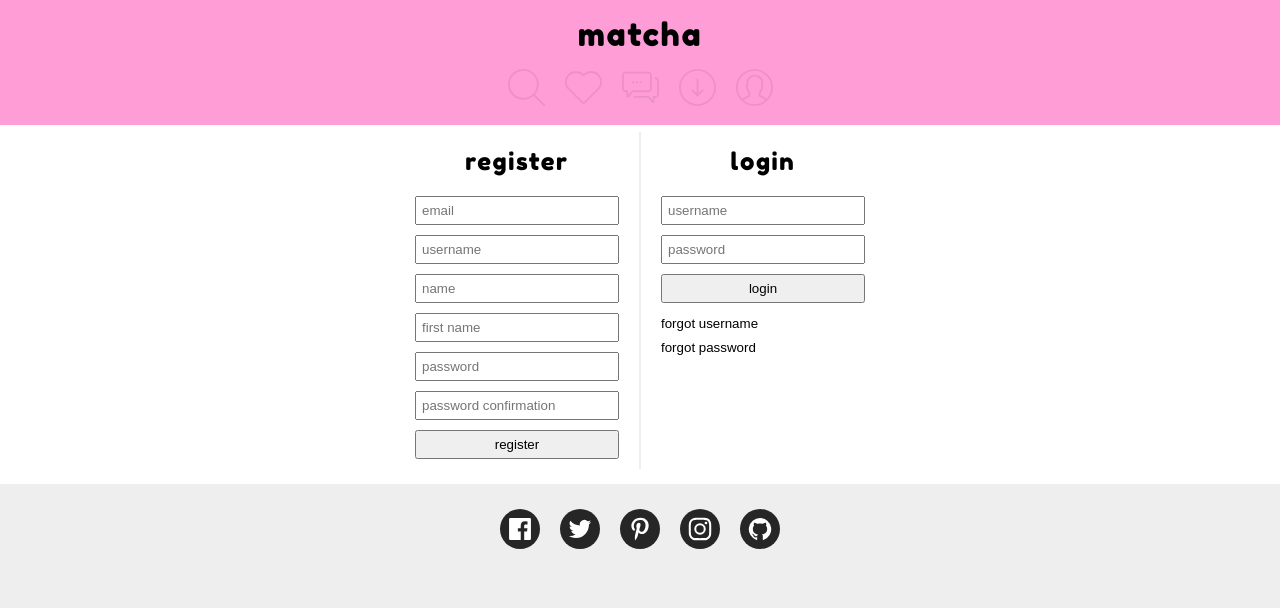
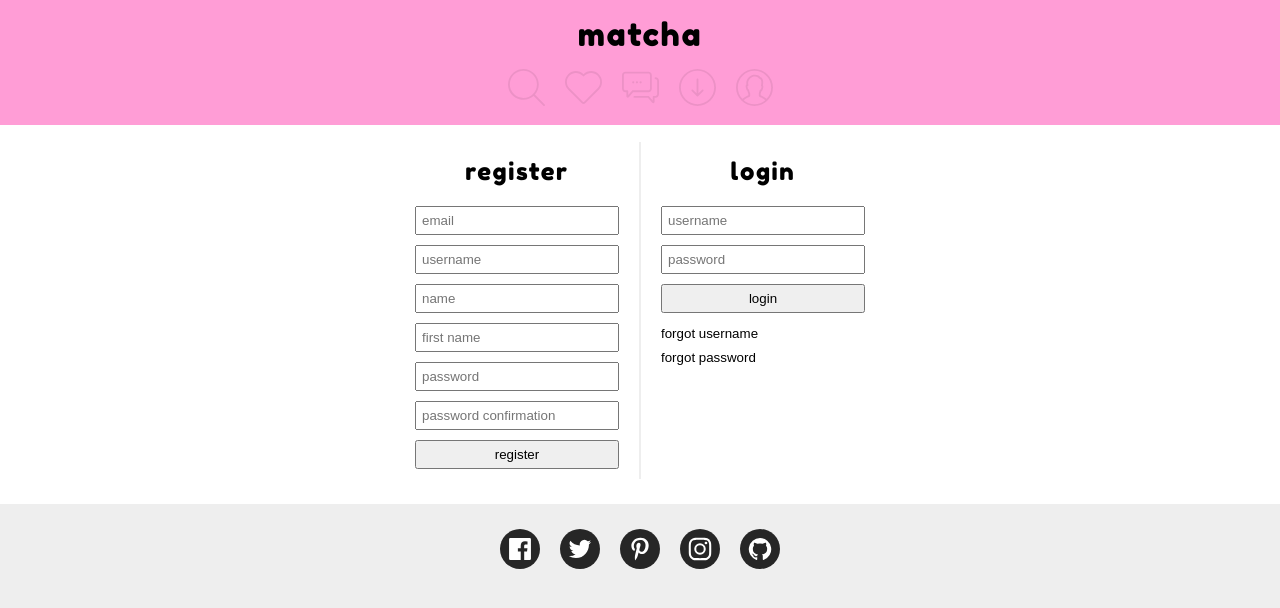
Before and after one commit to trixky/matcha, a React (Create React App) app in the folder front/: page /authentification in a window 1280 px wide. Shown: the top 608 px of the page. Built offline with nearby package versions, Linux system fonts and the light colour scheme.

Commit message:
improve proportion in auth page

```diff
--- a/front/src/pages/authentification/Authentification.css
+++ b/front/src/pages/authentification/Authentification.css
@@ -1,6 +1,6 @@
 .auth-container {
-	padding-top: 8px;
-	padding-bottom: 15px;
+	padding-top: 18px;
+	padding-bottom: 25px;
 	display: flex;
 	flex-direction: row;
 	justify-content: center;
```
